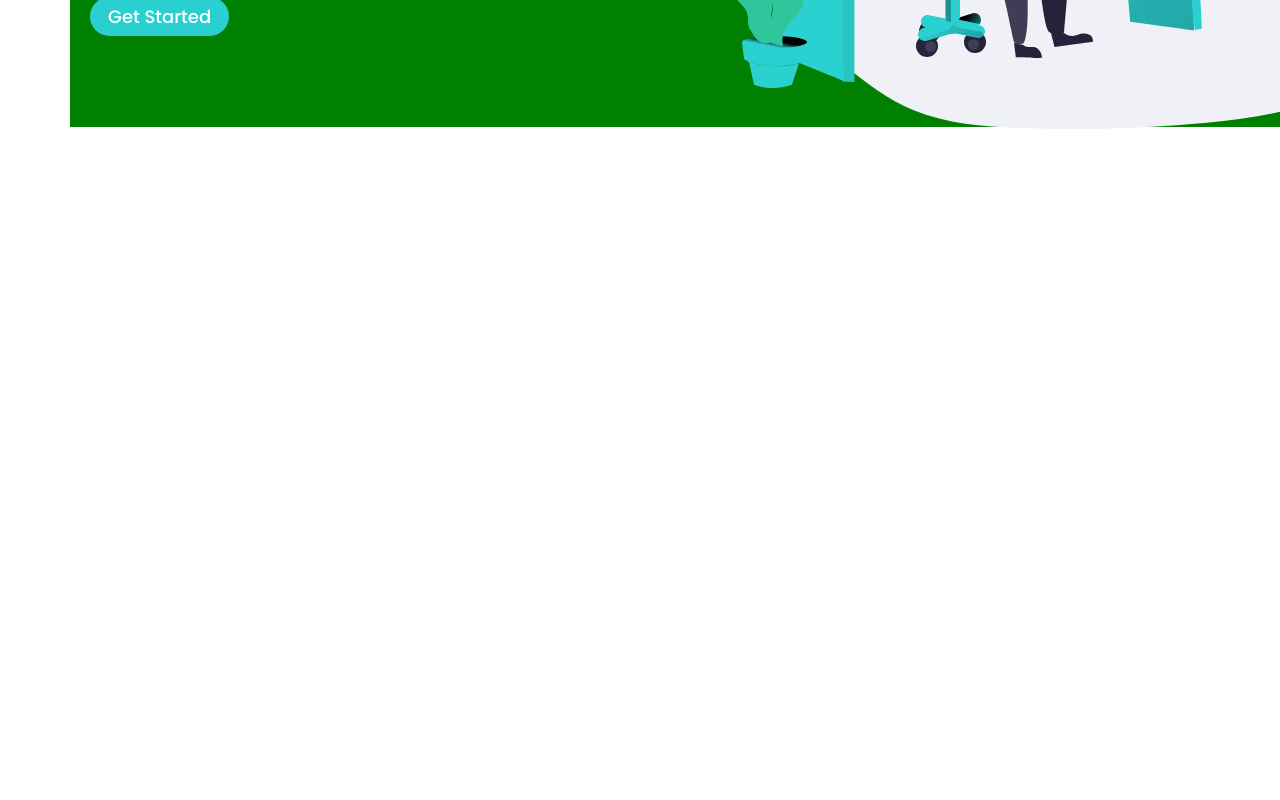
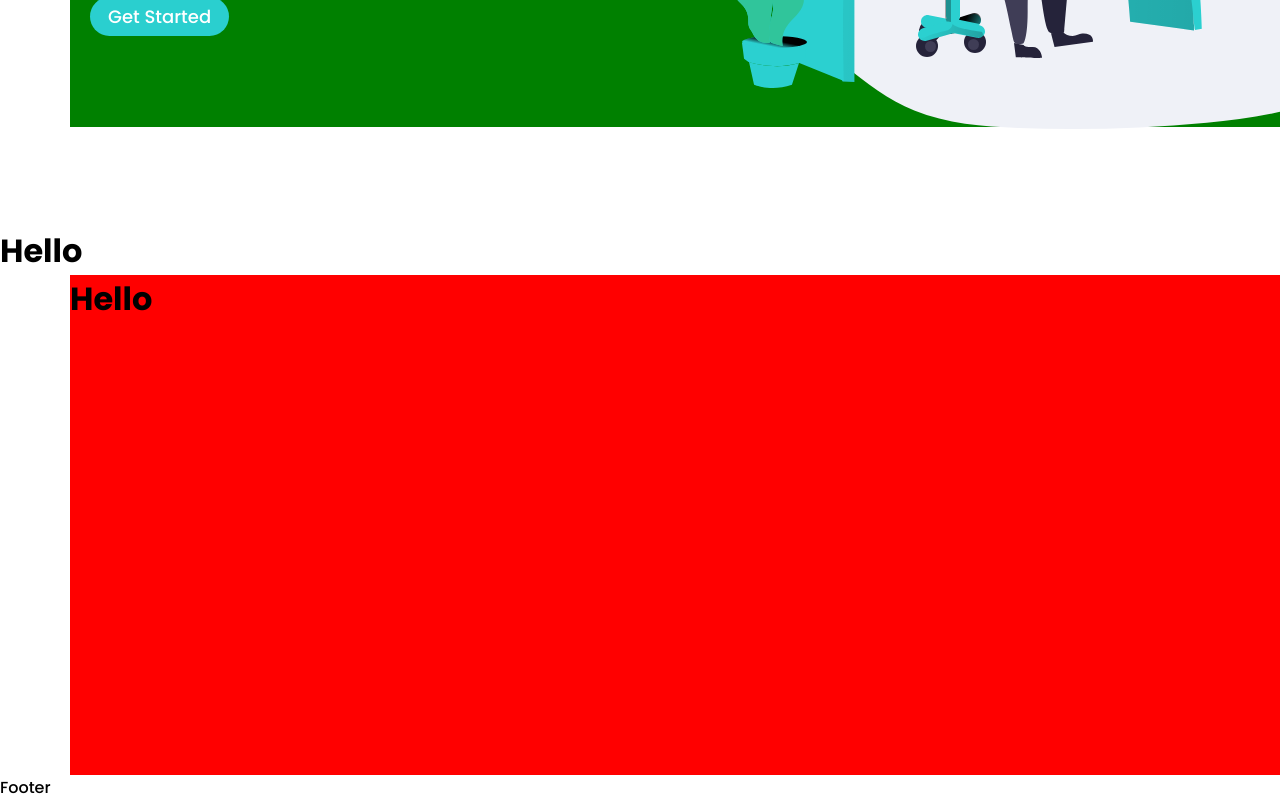
Before and after one commit to Shad-Islam/URL-shortening-API-landing-page, a React (Create React App) app: page / in a window 1280 px wide. Shown: the part 480-1280 px from the top of the page. Before the commit the page ends 800 px from the top, so only its background shows below. Built offline with nearby package versions, Linux system fonts and the light colour scheme.

Commit message:
Add search feature and footer section

```diff
--- a/src/App.js
+++ b/src/App.js
@@ -1,5 +1,5 @@
 import { useState } from "react";
-// import Search from "./components/Search";
+import Search from "./components/Search";
 import Banner from "./components/Banner";
 import Footer from "./components/Footer";
 import Feature from "./components/Feature";
@@ -17,9 +17,9 @@ function App() {
           setIsMenuVisible={setIsMenuVisible}
         />
         <Banner isMenuVisible={isMenuVisible} />
-        {/* <Search />
+         <Search />
         <Feature />
-        <Footer /> */}
+        <Footer />
       </Container>
     </>
   );
```
